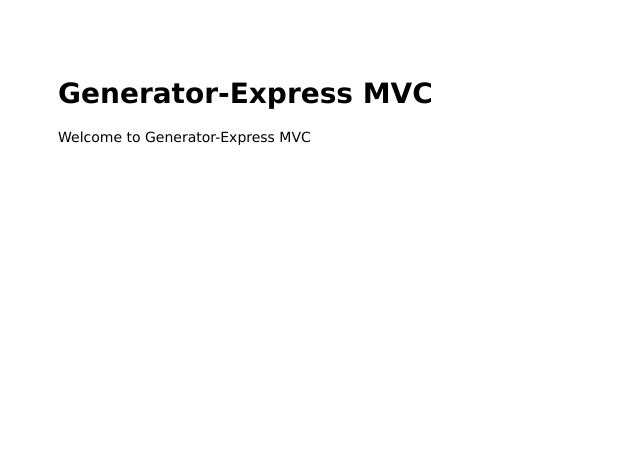
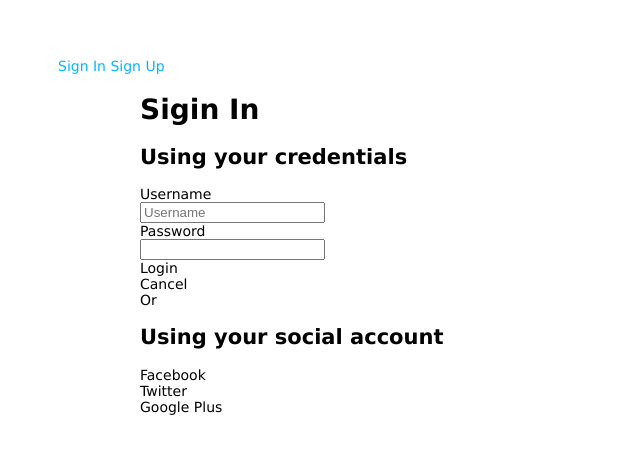
Before and after one commit to sitegate/sitegate, a Node server app: page / in a window 1280 px wide. Shown: the top 454 px of the page, without its empty margins (0-640 px from the left). Run offline with Node 20, Linux system fonts and the light colour scheme; data that the repository does not hold is empty; some libraries are stand-ins or nearby versions.

Commit message:
Basic sign in page created.

```diff
--- a/app/controllers/home.js
+++ b/app/controllers/home.js
@@ -11,7 +11,7 @@ router.get('/', function (req, res, next) {
 
   Article.find(function (err, articles) {
     if (err) return next(err);
-    res.render('index', {
+    res.render('signin', {
       title: 'Generator-Express MVC',
       articles: articles
     });
--- a/app/views/index.swig
+++ /dev/null
@@ -1,6 +0,0 @@
-{% extends 'layout.swig' %}
-
-{% block content %}
-  <h1>{{ title }}</h1>
-  <p>Welcome to {{ title }}</p>
-{% endblock %}
--- a/app/views/layout.swig
+++ b/app/views/layout.swig
@@ -5,9 +5,23 @@
   <meta name="viewport" content="width=device-width">
   <title>{{ title }}</title>
   <link rel="stylesheet" href="/css/style.css">
+  <link rel="stylesheet" href="/components/semantic-ui/dist/semantic.css">
+  {% block styles %}{% endblock %}
   <script src="http://localhost:35729/livereload.js"></script>
 </head>
 <body>
-  {% block content %}{% endblock %}
+  	<div class="ui menu">
+	  <a class="active item">
+	    <i class="sign in icon"></i> Sign In
+	  </a>
+	  <a class="item">
+	    <i class="signup icon"></i> Sign Up
+	  </a>
+	</div>
+	<div class="main container">
+		{% block content %}{% endblock %}
+	</div>
+  <script src="//ajax.googleapis.com/ajax/libs/jquery/2.1.3/jquery.min.js"></script>
+  <script type="text/javascript" src="/components/semantic-ui/dist/semantic.js"></script>
 </body>
 </html>
--- /dev/null
+++ b/app/views/signin.swig
@@ -0,0 +1,50 @@
+{% extends 'layout.swig' %}
+
+{% block content %}
+  <h1 class="ui center aligned header">Sigin In</h1>
+  <div class="signin options ui two column middle aligned relaxed fitted stackable grid">
+  <div class="column">
+    <h2>Using your credentials</h2>
+    <div class="ui form segment">
+      <div class="field">
+        <label>Username</label>
+        <div class="ui left icon input">
+          <input type="text" placeholder="Username">
+          <i class="user icon"></i>
+        </div>
+      </div>
+      <div class="field">
+        <label>Password</label>
+        <div class="ui left icon input">
+          <input type="password">
+          <i class="lock icon"></i>
+        </div>
+      </div>
+      <div class="ui blue submit button">Login</div>
+      <div class="ui button">Cancel</div>
+    </div>
+  </div>
+  <div class="ui vertical divider">
+    Or
+  </div>
+  <div class="center aligned column">
+    <h2>Using your social account</h2>
+    <div class="ui facebook button">
+      <i class="facebook icon"></i>
+      Facebook
+    </div>
+    <div class="ui twitter button">
+      <i class="twitter icon"></i>
+      Twitter
+    </div>
+    <div class="ui google plus button">
+      <i class="google plus icon"></i>
+      Google Plus
+    </div>
+  </div>
+</div>
+{% endblock %}
+
+{% block styles %}
+<link rel="stylesheet" href="/css/signin.css">
+{% endblock %}
--- a/bower.json
+++ b/bower.json
@@ -5,5 +5,8 @@
     "**/.*",
     "node_modules",
     "components"
-  ]
+  ],
+  "dependencies": {
+    "semantic-ui": "~1.4.1"
+  }
 }
--- /dev/null
+++ b/public/css/signin.css
@@ -0,0 +1,3 @@
+.signin.options {
+  position: relative;
+}
--- a/public/css/style.css
+++ b/public/css/style.css
@@ -5,3 +5,8 @@ body {
 a {
   color: #00B7FF;
 }
+
+.main.container {
+	width: 1000px;
+	margin: 0 auto;
+}
```
